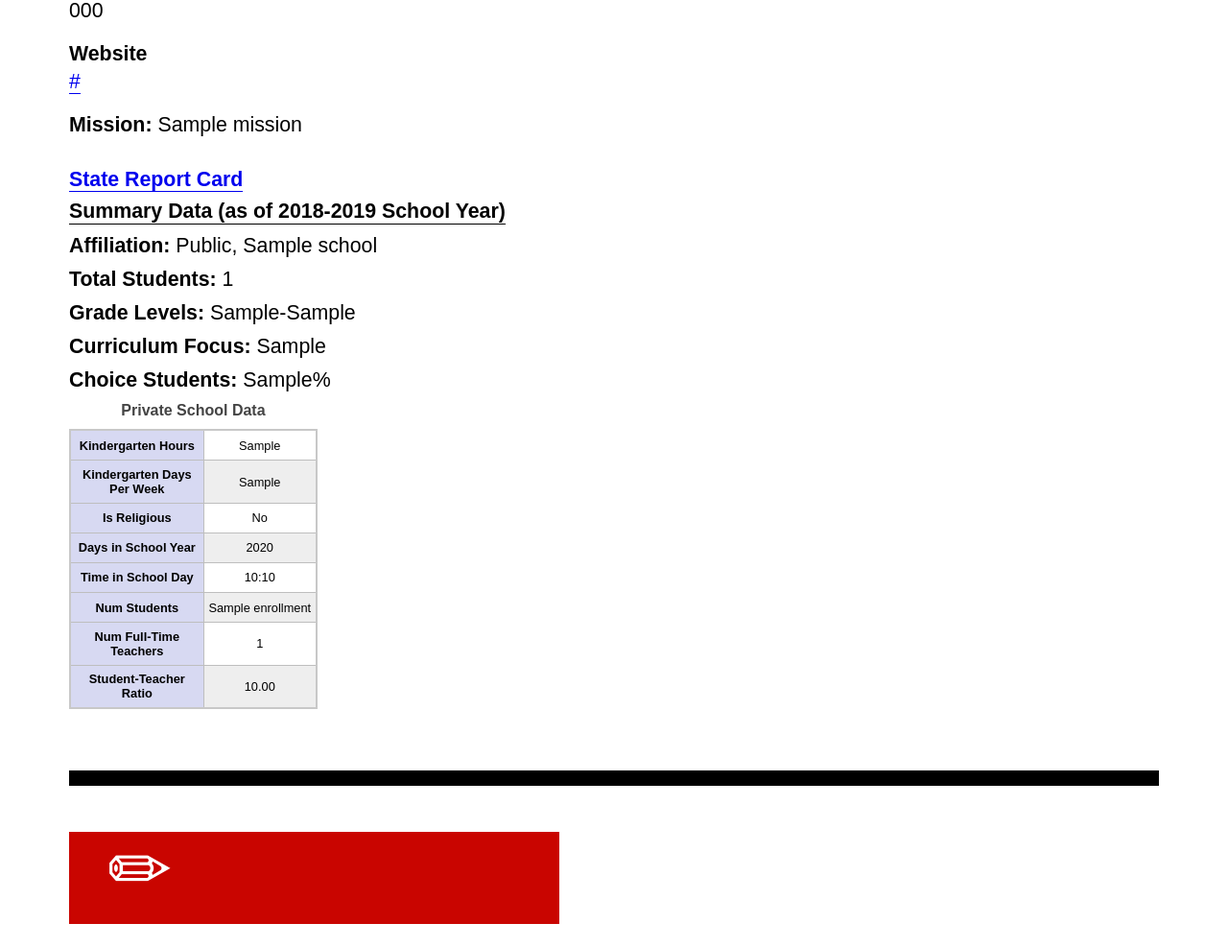
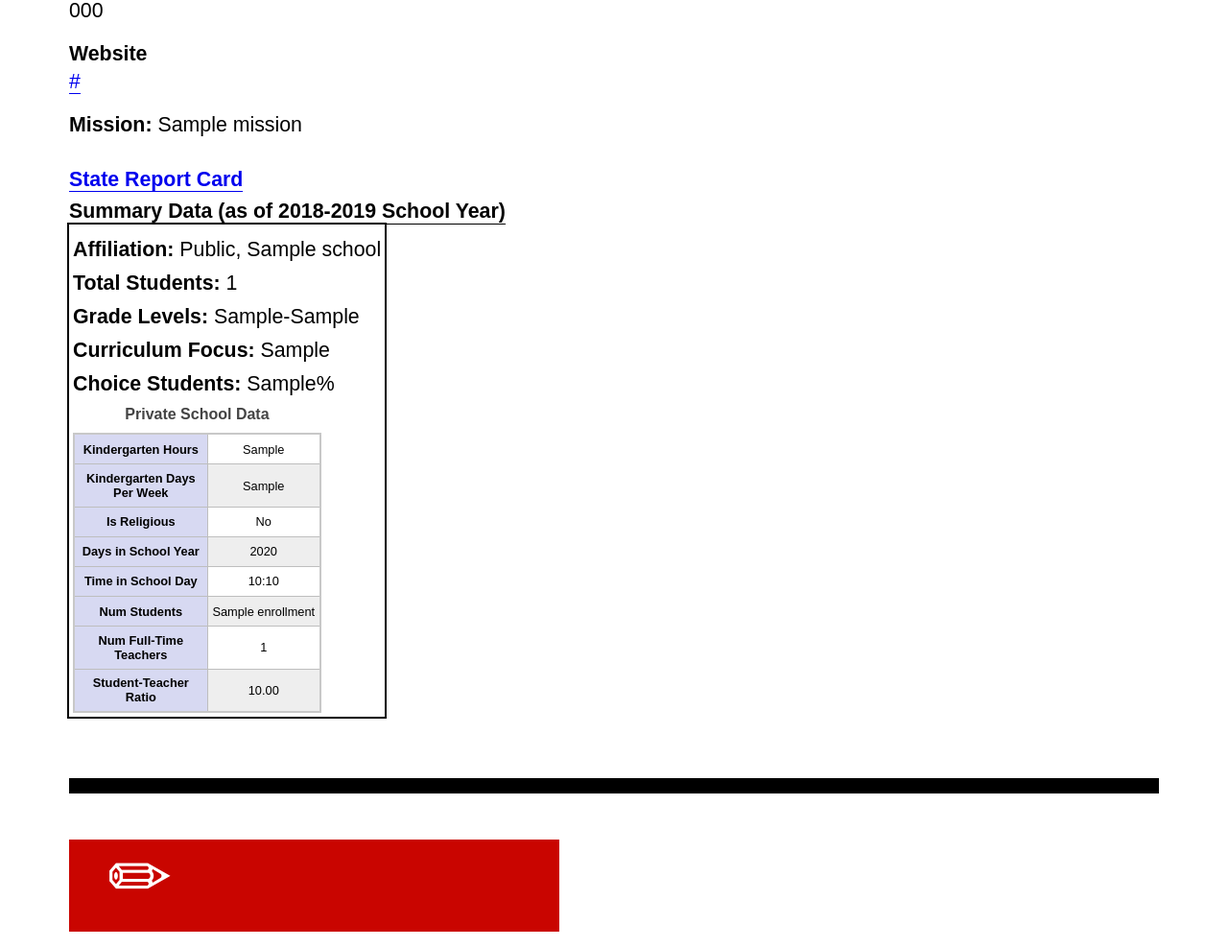
Before and after one commit to nwg/racine-schools, a Flask app: template app/templates/school.html in a window 1280 px wide. Shown: the part 507-1494 px from the top of the page at 96% size. Run offline with Flask 2, Linux system fonts and the light colour scheme; the template is opened without the code that fills it: most values are stand-ins (such as "Sample title", 1, 10 or a date in 2020); grey boxes marked "Sample" are stand-in pictures; some libraries are stand-ins or nearby versions.

Commit message:
add border around school info

```diff
--- a/app/templates/school.html
+++ b/app/templates/school.html
@@ -320,6 +320,11 @@ a.header-block:hover {
     border-bottom: none;
 }
 
+#summary-info-data {
+    outline: 2px solid black;
+    display: inline-block;
+    padding: 4px;
+}
 
 </style>
     <head>
@@ -364,6 +369,7 @@ a.header-block:hover {
 
             <div id="summary-info">
                 <span class="underline bold">Summary Data (as of 2018-2019 School Year)</span> <br />
+                <div id="summary-info-data">
                 {% if school.is_private %}
                     <span class="bold">Affiliation: Private, </span><span>{{private_affiliation}}</span> <br />
                     {% else %}
@@ -425,6 +431,7 @@ a.header-block:hover {
                 {% elif school.is_private %}
                 <span>Private School Data not available</span>
                 {% endif %}
+                </div>
             </div>
 
 
```
Lines whose indentation alone changed are shown as unchanged.
